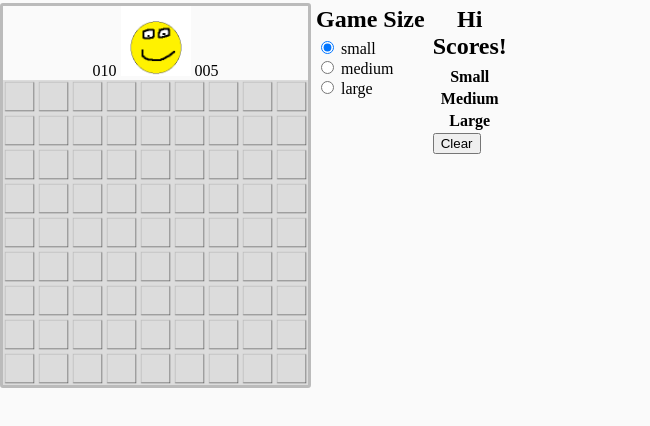
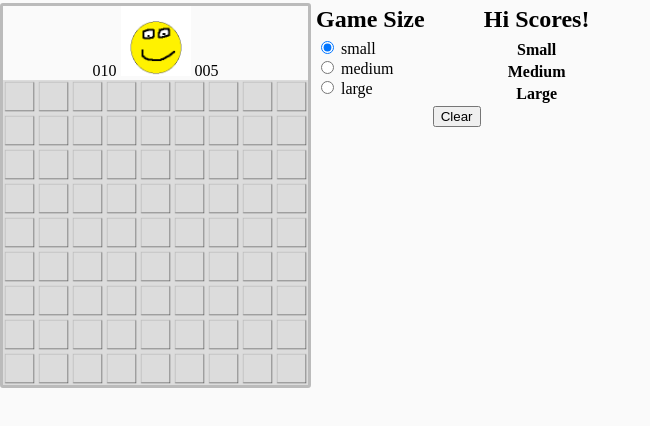
Before and after one commit to chreekat/Hangular, a plain HTML site: page traditional/index.html in a window 1280 px wide. Shown: the part 40-466 px from the top of the page, without its empty margins (0-650 px from the left). Drawn offline with Linux system fonts and the light colour scheme.

Commit message:
Give scores a min width

```diff
--- a/traditional/style.css
+++ b/traditional/style.css
@@ -20,6 +20,9 @@ div.gameContainer {
 div.hiScores {
     float: left;
     padding: 3px;
+}
+.hiScores--table {
+    min-width: 13em;
 }
 div.gameControls {
     float: left;
```
